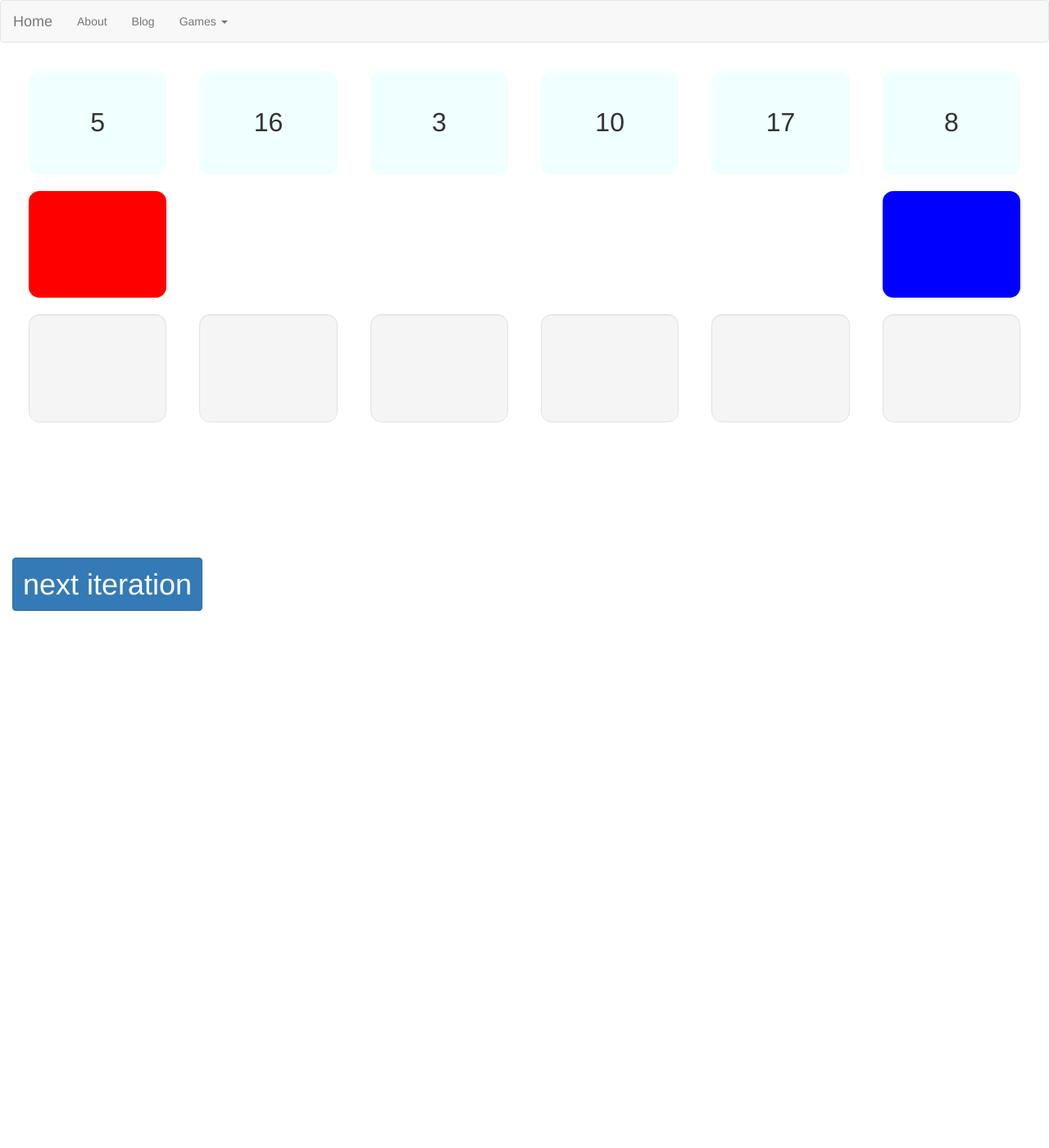
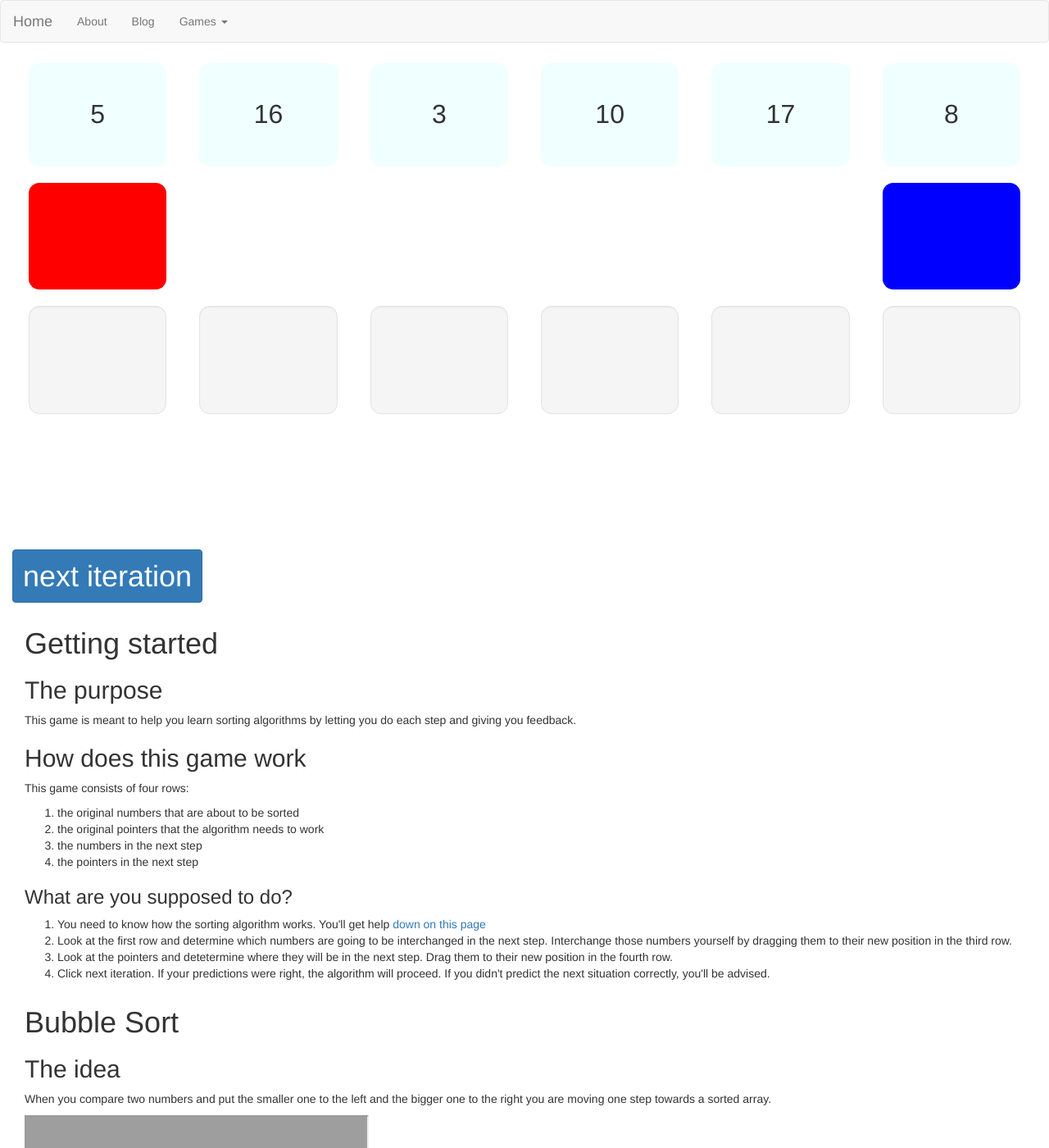
Before and after one commit to simon-lammes/simon-lammes.github.io, a Jekyll site: the page built from games/bubble-sort/index.html, in a window 1280 px wide and 1400 px high. Shown: the whole window at 82% size. Built offline with Jekyll 4.4.1, drawn with Linux system fonts in a browser that asks for light colours; grey boxes are pictures that could not be loaded.

Commit message:
explanation

```diff
--- a/_layouts/game-setup.html
+++ b/_layouts/game-setup.html
@@ -6,9 +6,6 @@ layout: default
 {% assign maxIndex = arrayLength | minus: 1 %}
 <!--There are 12 columns in bootsrap and they are divided among the numbers. The result determins how many columns each number has.-->
 {% assign columnSpan = 12 | divided_by: arrayLength %}
-<div class="row">
-    {{ content }}
-</div>
 <div draggable="false" id="my-root" class="container-fluid">
     <div id="originalNumberRow" class="row">
         {% for i in (0..maxIndex) %}
@@ -36,4 +33,26 @@ layout: default
         <button type="button" onclick="nextIteration()" class="btn btn-primary btn-xlarge">next iteration</button>
     </div>
 </div>
-<div id="output" class="container-fluid"></div>
+<div class="container-fluid">
+    <h1>Getting started</h1>
+    <h2>The purpose</h2>
+    <p>This game is meant to help you learn sorting algorithms by letting you do each step and giving you feedback.</p>
+    <h2>How does this game work</h2>
+    <p>This game consists of four rows:</p>
+    <ol>
+        <li>the original numbers that are about to be sorted</li>
+        <li>the original pointers that the algorithm needs to work</li>
+        <li>the numbers in the next step</li>
+        <li>the pointers in the next step</li>
+    </ol>
+    <h3>What are you supposed to do?</h3>
+    <ol>
+        <li>You need to know how the sorting algorithm works. You'll get help <a href="#algorithm-specifics">down on this page</a></li>
+        <li>Look at the first row and determine which numbers are going to be interchanged in the next step. Interchange those numbers yourself by dragging them to their new position in the third row.</li>
+        <li>Look at the pointers and detetermine where they will be in the next step. Drag them to their new position in the fourth row.</li>
+        <li>Click next iteration. If your predictions were right, the algorithm will proceed. If you didn't predict the next situation correctly, you'll be advised.</li>
+    </ol>
+</div>
+<div id="algorithm-specifics" class="container-fluid">
+    {{ content }}
+</div>
--- a/games/bubble-sort/index.html
+++ b/games/bubble-sort/index.html
@@ -6,3 +6,8 @@ title: Bubble Sort
 <script src="bubble-sort-script.js"></script>
 <script src="../scripts/game-script.js"></script>
 <link href="game-style.css" type="text/css" rel="stylesheet">
+<h1>Bubble Sort</h1>
+<h2>The idea</h2>
+<p>When you compare two numbers and put the smaller one to the left and the bigger one to the right you are moving one step towards a sorted array.</p>
+<iframe width="420" height="345" src="https://www.youtube.com/embed/nmhjrI-aW5o">
+</iframe>
```
